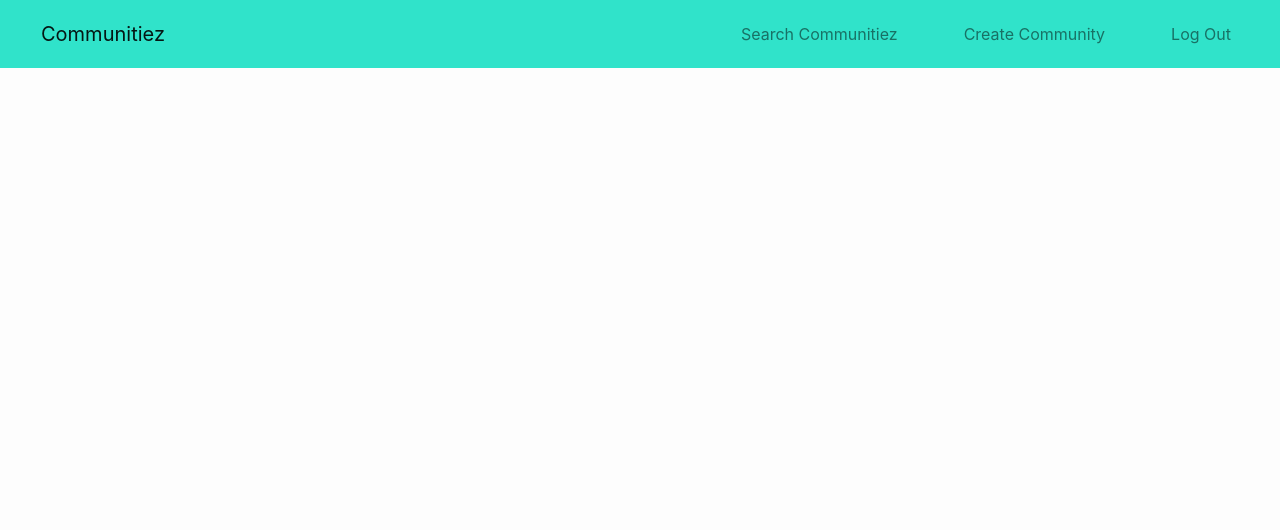
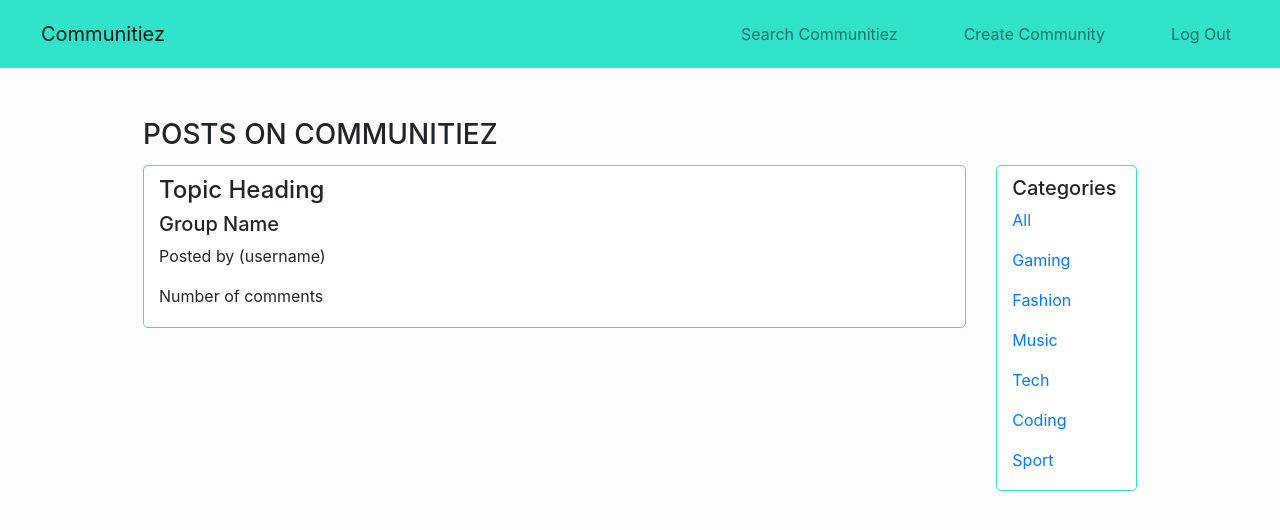
Before and after one commit to cerisilv123/communitiez, a Flask app: page /home in a window 1280 px wide. Shown: the top 530 px of the page. Run offline with Flask 2, Linux system fonts and the light colour scheme; the visitor is signed in with stand-in values (Sample User, id 1).

Commit message:
Created home page template

```diff
--- a/website/static/css/styles.css
+++ b/website/static/css/styles.css
@@ -78,3 +78,27 @@ h1 {
     background-color: #30E3CA;
     margin-top: 10px;
 }
+
+/* Home Page */
+
+.home-heading {
+    margin-top: 50px;
+}
+
+.home-post {
+    margin-top: 5px;
+}
+
+.home-categories {
+    margin-top: 5px;
+}
+
+.home-post, .home-categories {
+    background-color: white;
+    border: 0.5px solid #30E3CA;
+    border-radius: 5px;
+}
+
+.home-post-content, .home-categories-content {
+    padding: 10px 15px 2.5px 15px;
+}
--- a/website/templates/home.html
+++ b/website/templates/home.html
@@ -30,4 +30,36 @@
 
   {% block content %}
 
+  <!-- Post Content -->
+
+  <div class="container-fluid">
+    <h3 class="home-heading">POSTS ON COMMUNITIEZ</h3>
+    <div class="row">
+      <div class="col-lg-10">
+        <div class="home-post">
+          <div class="home-post-content">
+            <h4>Topic Heading</h4>
+            <h5>Group Name</h5>
+            <p>Posted by (username)</p>
+            <p>Number of comments</p>
+          </div>
+        </div>
+      </div>
+      <div class="col-lg-2">
+        <div class="home-categories">
+          <div class="home-categories-content">
+            <h5>Categories</h5>
+            <p><a href="#">All</a></p>
+            <p><a href="#">Gaming</a></p>
+            <p><a href="#">Fashion</a></p>
+            <p><a href="#">Music</a></p>
+            <p><a href="#">Tech</a></p>
+            <p><a href="#">Coding</a></p>
+            <p><a href="#">Sport</a></p>
+          </div>
+        </div>
+      </div>
+    </div>
+  </div>
+
   {% endblock %}
```
